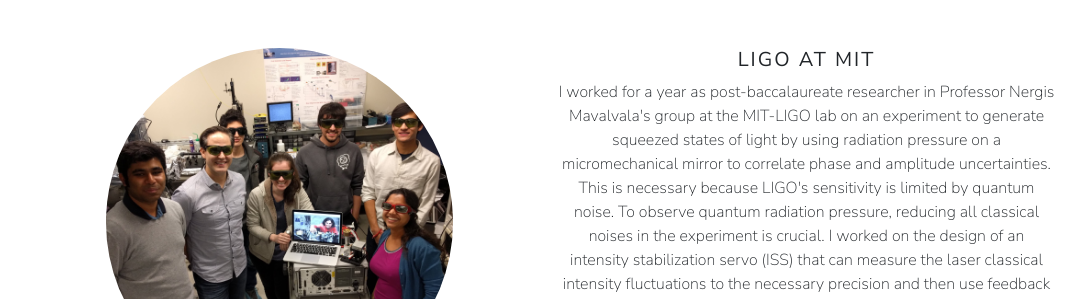
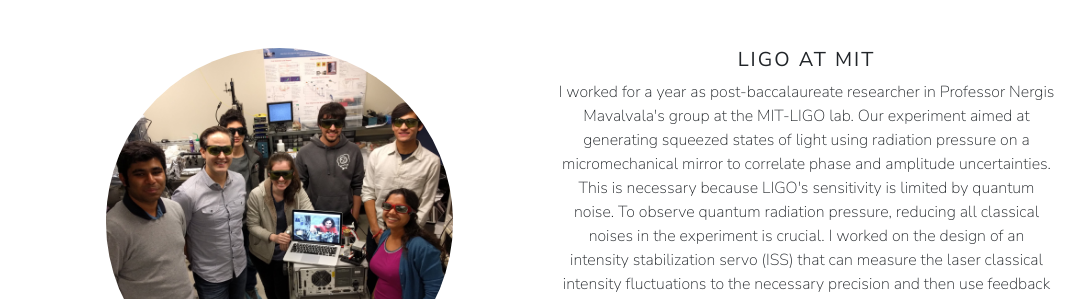
Before and after one commit to barbaracrusan/barbaracrusan.github.io, a Jekyll site: the page built from physics.html, in a window 1280 px wide and 900 px high, scrolled down 368 px. Shown: the part 179-478 px from the top of the window, without its empty margins (97-1182 px from the left). Built offline with Jekyll 4.4.1, drawn with Linux system fonts in a browser that asks for light colours; nearby versions of some CDN libraries; some of the changed text lies outside the part shown.

Commit message:
Change that LIGO description again

```diff
--- a/physics.html
+++ b/physics.html
@@ -34,7 +34,7 @@
       <div class="col-md-6">
         <h5><b>LIGO AT MIT</b></h5>
 
-       I worked for a year as post-baccalaureate researcher in Professor Nergis Mavalvala's group at the MIT-LIGO lab on an experiment to generate squeezed states of light by using radiation pressure on a micromechanical mirror to correlate phase and amplitude uncertainties. This is necessary because LIGO's sensitivity is limited by quantum noise. To observe quantum radiation pressure, reducing all classical noises in the experiment is crucial. I worked on the design of an intensity stabilization servo (ISS) that can measure the laser classical intensity fluctuations to the necessary precision and then use feedback to control them. I was also fortunate to be in their lab to witness them receiving the Nobel Prize and detecting their first neutron star binary system in 2017!
+       I worked for a year as post-baccalaureate researcher in Professor Nergis Mavalvala's group at the MIT-LIGO lab. Our experiment aimed at generating squeezed states of light using radiation pressure on a micromechanical mirror to correlate phase and amplitude uncertainties. This is necessary because LIGO's sensitivity is limited by quantum noise. To observe quantum radiation pressure, reducing all classical noises in the experiment is crucial. I worked on the design of an intensity stabilization servo (ISS) that can measure the laser classical intensity fluctuations to the necessary precision and then use feedback to control them. I was also fortunate to be in their lab to witness them receiving the Nobel Prize and detecting their first neutron star binary system in 2017!
         <br>
 
        <!-- Add tracker view button -->
```
